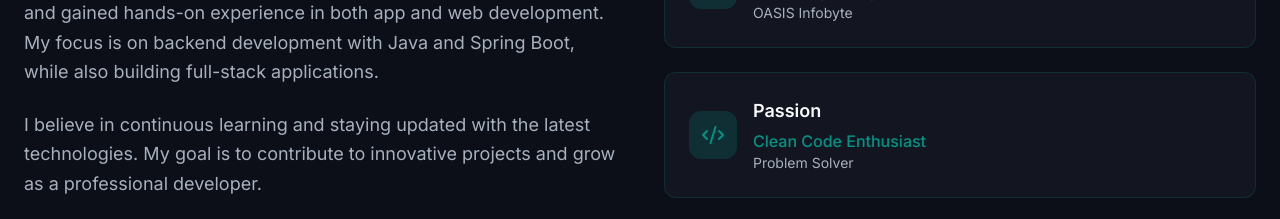
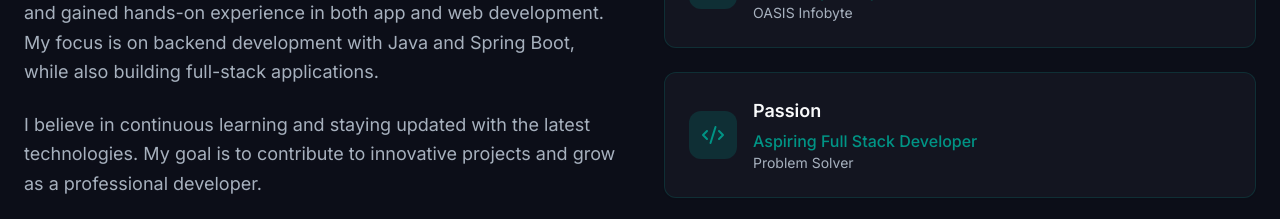
Before and after one commit to arnab0814/Portfolio-arnabdev.online, a React (Vite) app: page / in a window 1280 px wide. Shown: the part 1240-1459 px from the top of the page. Built offline with nearby package versions, Linux system fonts and the light colour scheme; the HTML template or start-up script is replaced by a standard one.

Commit message:
Update About Section Title

```diff
--- a/src/components/AboutSection.tsx
+++ b/src/components/AboutSection.tsx
@@ -18,7 +18,7 @@ const AboutSection = () => {
     {
       icon: Code2,
       title: "Passion",
-      description: "Clean Code Enthusiast",
+      description: "Aspiring Full Stack Developer",
       details: "Problem Solver"
     }
   ];
```
